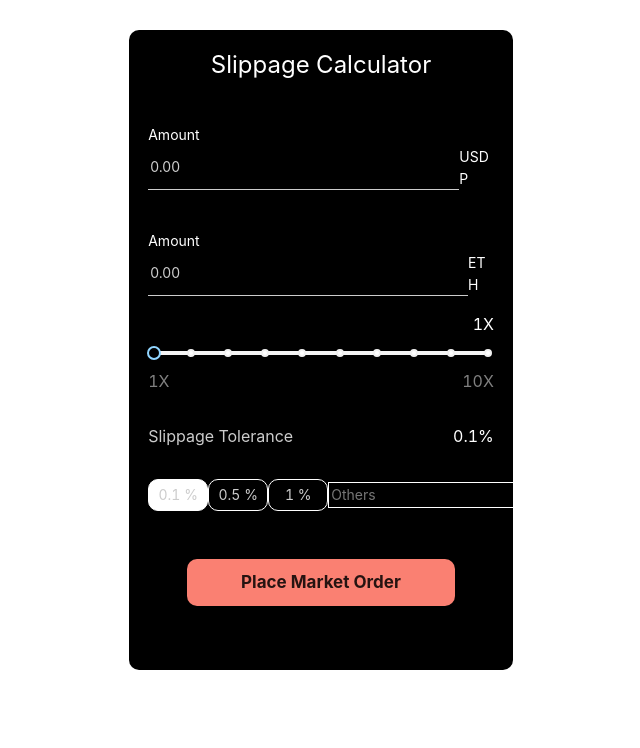
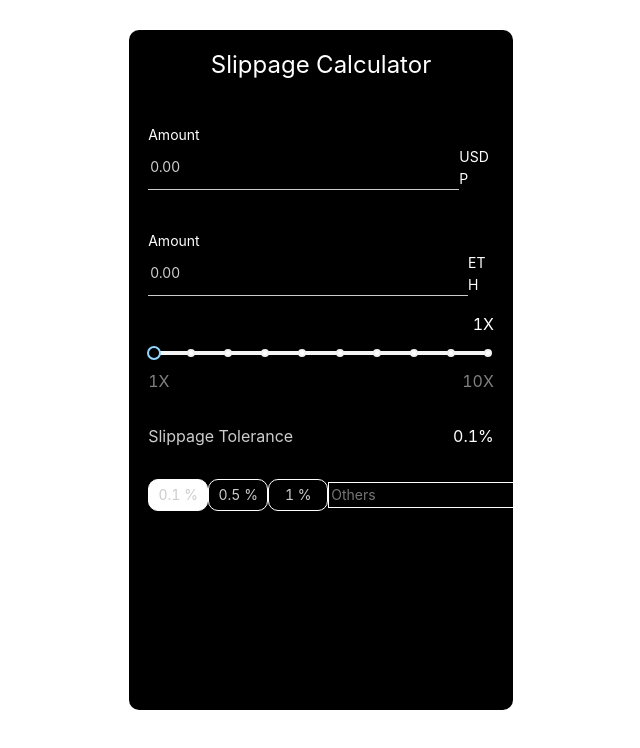
Before and after one commit to Sam44323/slippage_calculator, a React (Create React App) app: page / in a window 1280 px wide. Shown: the top 748 px of the page, without its empty margins (319-959 px from the left). Built offline with nearby package versions, Linux system fonts and the light colour scheme.

Commit message:
add: added disabler for button

```diff
--- a/package.json
+++ b/package.json
@@ -15,6 +15,7 @@
     "react": "^18.1.0",
     "react-dom": "^18.1.0",
     "react-scripts": "5.0.1",
+    "react-toastify": "^9.0.1",
     "typescript": "^4.4.2",
     "web-vitals": "^2.1.0"
   },
--- a/src/App.module.scss
+++ b/src/App.module.scss
@@ -1,11 +1,14 @@
 .AppContainer{
   background-color: #000;
-  height: 80vh;
+  min-height: 85vh;
   width: 30%;
   max-width: 700px;
   margin: 0 auto;
   margin-top: 30px;
   border-radius: 10px;
+  @media (max-width: 1100px){
+    width: 90%;
+  }
   .bottomContainer{
     .sliderContainer{
       width: 90%;
@@ -56,4 +59,7 @@
     background-color: #fff;
     color: #000;
   }
+  &:disabled{
+    background-color: black;
+  }
 }
--- a/src/App.tsx
+++ b/src/App.tsx
@@ -214,7 +214,12 @@ const App: React.FC = () => {
             justifyContent: "center",
           }}
         >
-          <button className={styles.orderButton}>Place Market Order</button>
+          <button
+            className={styles.orderButton}
+            disabled={formData.eth === "0.00" || formData.usdp === "0.00"}
+          >
+            Place Market Order
+          </button>
         </div>
       </section>
     </div>
--- a/src/index.tsx
+++ b/src/index.tsx
@@ -2,6 +2,8 @@ import React from "react";
 import ReactDOM from "react-dom/client";
 import "./index.css";
 import "antd/dist/antd.css";
+import "react-toastify/dist/ReactToastify.css";
+import { ToastContainer } from "react-toastify";
 import App from "./App";
 
 const root = ReactDOM.createRoot(
@@ -9,6 +11,7 @@ const root = ReactDOM.createRoot(
 );
 root.render(
   <React.StrictMode>
+    <ToastContainer />
     <App />
   </React.StrictMode>
 );
```
Also changed, not shown: 1 other file (tests, documents, lock files or other folders).
